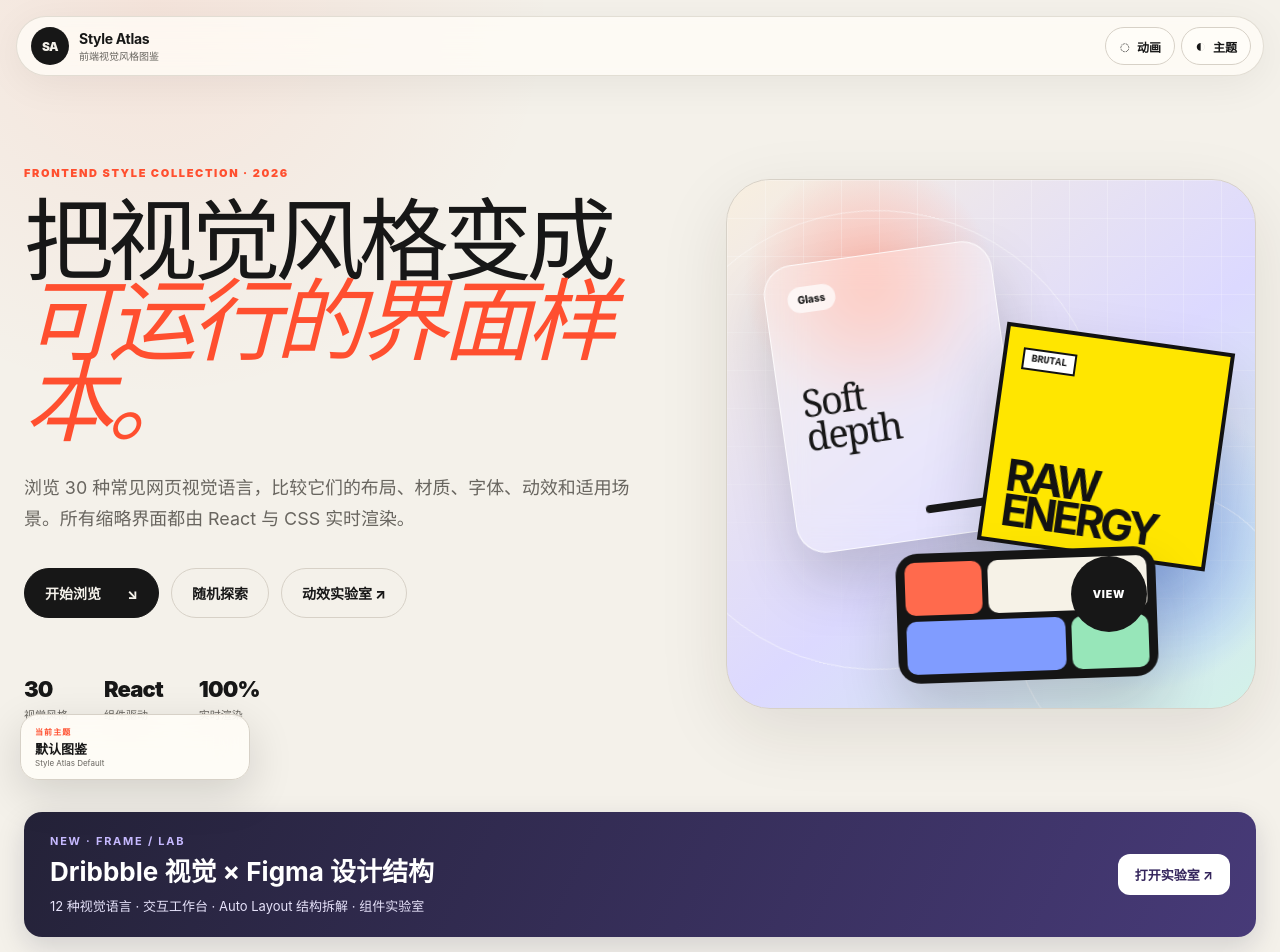
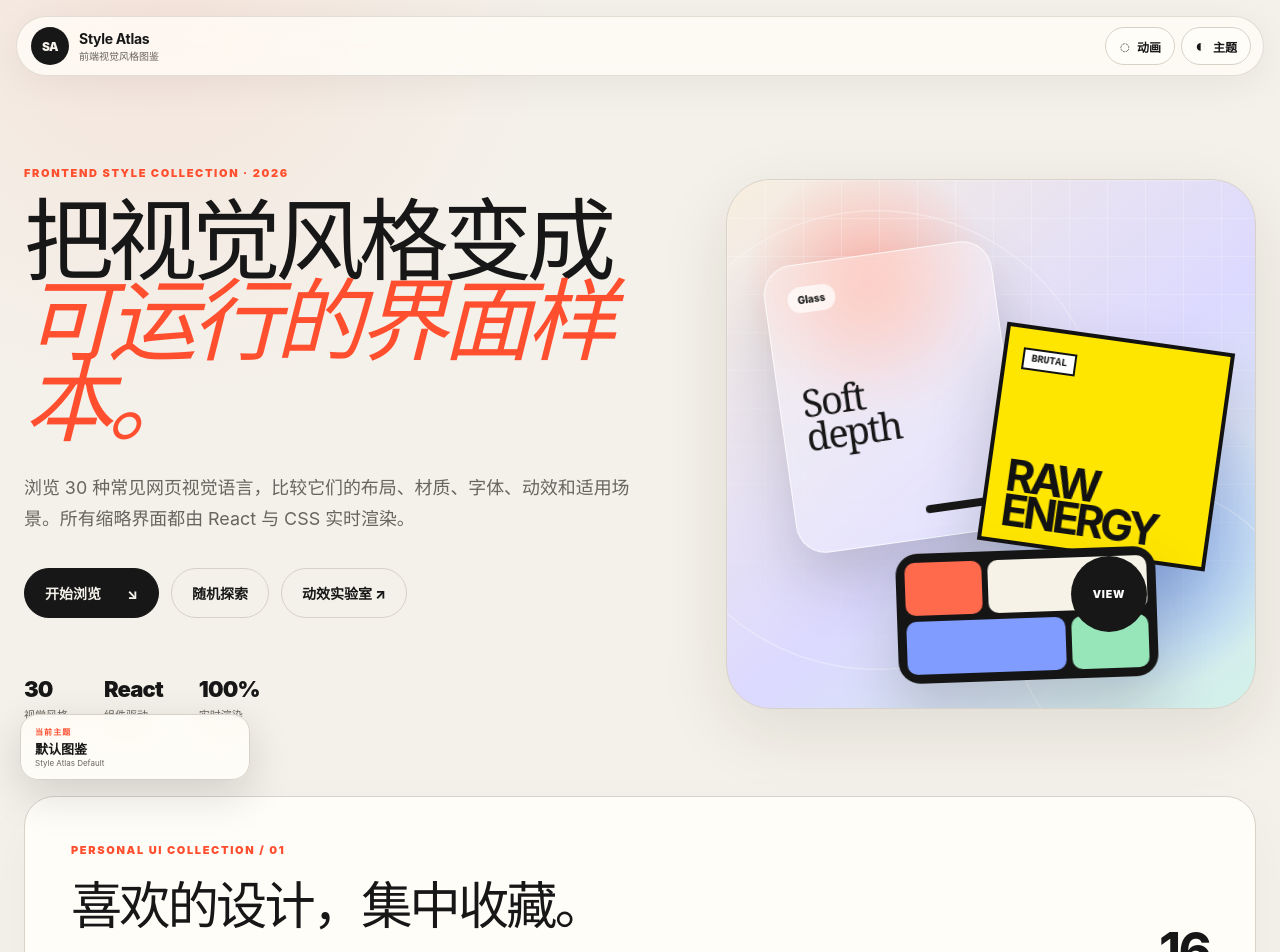
Before and after one commit to weepwood/style-atlas, a React (Vite) app: page / in a window 1280 px wide. Shown: the top 952 px of the page. Built offline with nearby package versions, Linux system fonts and the light colour scheme.

Commit message:
feat: 在风格图鉴中接入 UI 收藏馆入口

```diff
--- a/src/App.tsx
+++ b/src/App.tsx
@@ -9,6 +9,7 @@ import { StyleCard } from './components/StyleCard'
 import { StyleDialog } from './components/StyleDialog'
 import { ClientAtlas } from './components/ClientAtlas'
 import { MotionLab } from './components/MotionLab'
+import { CollectionAtlas } from './components/CollectionAtlas'
 
 function getInitialTheme() {
   const saved = window.localStorage.getItem('style-atlas-theme')
@@ -163,6 +164,7 @@ function App() {
 
       <main id="top">
         <Hero styleCount={styles.length} onRandom={openRandomStyle} />
+        <CollectionAtlas />
         <section aria-label="视觉与结构实验室" style={{ maxWidth: 1280, margin: '16px auto 34px', padding: '0 24px' }}>
           <a href={`${import.meta.env.BASE_URL}frame-lab/`} style={{ display: 'flex', alignItems: 'center', justifyContent: 'space-between', flexWrap: 'wrap', gap: 16, padding: '22px 26px', borderRadius: 18, background: 'linear-gradient(115deg,#242238,#473a78)', color: '#fff', textDecoration: 'none', boxShadow: '0 10px 28px rgba(21,20,54,.15)' }}>
             <span style={{ display: 'grid', gap: 7 }}>
```
